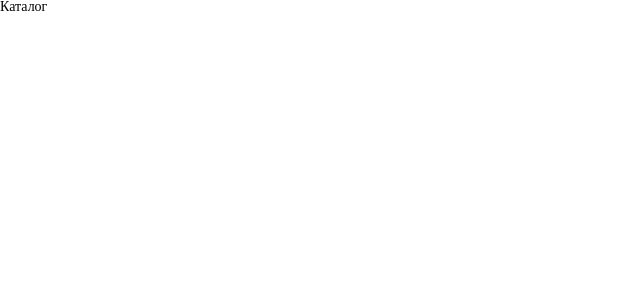
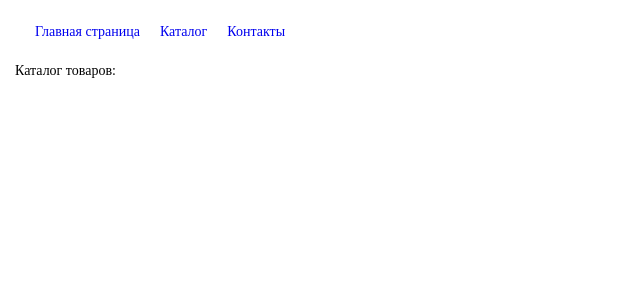
Before and after one commit to OlgaStarchenko/react-shop-router, a React (Vite) app: page /catalog in a window 1280 px wide. Shown: the top 300 px of the page, without its empty margins (0-640 px from the left). Built offline with nearby package versions, Linux system fonts and the light colour scheme.

Commit message:
A Header component containing a navigation menu has been implemented and connected to the App component. CSS Modules (*.module.css) have been created for all existing components and linked to their respective components.

```diff
--- a/src/App.jsx
+++ b/src/App.jsx
@@ -2,13 +2,18 @@ import MainPage from "./pages/MainPage";
 import Catalog from "./pages/Catalog";
 import Contacts from "./pages/Contacts";
 import { Route, Routes } from "react-router-dom";
+import Header from "./components/Header";
 
 export default function App() {
   return (
-    <Routes>
-      <Route path="/" element={<MainPage />} />
-      <Route path="/catalog" element={<Catalog />} />
-      <Route path="/contacts" element={<Contacts />} />
-    </Routes>
+    <>
+      <Header />
+
+      <Routes>
+        <Route path="/" element={<MainPage />} />
+        <Route path="/catalog" element={<Catalog />} />
+        <Route path="/contacts" element={<Contacts />} />
+      </Routes>
+    </>
   );
 }
--- /dev/null
+++ b/src/components/Header.jsx
@@ -0,0 +1,22 @@
+import { Link } from "react-router-dom";
+import styles from "./header.module.css";
+
+export default function Header() {
+  return (
+    <header>
+      <nav>
+        <div className={styles.container}>
+          <Link to="/" className={styles.item}>
+            Главная страница
+          </Link>
+          <Link to="/catalog" className={styles.item}>
+            Каталог
+          </Link>
+          <Link to="/contacts" className={styles.item}>
+            Контакты
+          </Link>
+        </div>
+      </nav>
+    </header>
+  );
+}
--- /dev/null
+++ b/src/components/header.module.css
@@ -0,0 +1,7 @@
+.container {
+  margin: 15px;
+  padding: 10px;
+}
+.item {
+  margin: 0 10px;
+}
--- a/src/pages/Catalog.jsx
+++ b/src/pages/Catalog.jsx
@@ -1,3 +1,9 @@
+import styles from "./catalog.module.css";
+
 export default function Catalog() {
-  return <h1>Каталог</h1>;
+  return (
+    <div className={styles.container}>
+      <h1>Каталог товаров:</h1>
+    </div>
+  );
 }
--- a/src/pages/Contacts.jsx
+++ b/src/pages/Contacts.jsx
@@ -1,3 +1,9 @@
+import styles from "./contacts.module.css";
+
 export default function Contacts() {
-  return <h1>Контакты</h1>;
+  return (
+    <div className={styles.container}>
+      <h1>Контакты:</h1>
+    </div>
+  );
 }
--- a/src/pages/MainPage.jsx
+++ b/src/pages/MainPage.jsx
@@ -1,5 +1,9 @@
-import { Link } from "react-router-dom";
+import styles from "./mainPage.module.css";
 
 export default function MainPage() {
-  return <Link to={"/catalog"}>Каталог</Link>;
+  return (
+    <div className={styles.container}>
+      <h1>Контент главной страницы</h1>
+    </div>
+  );
 }
--- /dev/null
+++ b/src/pages/catalog.module.css
@@ -0,0 +1,3 @@
+.container {
+  margin: 15px;
+}
--- /dev/null
+++ b/src/pages/contacts.module.css
@@ -0,0 +1,3 @@
+.container {
+  margin: 15px;
+}
--- /dev/null
+++ b/src/pages/mainPage.module.css
@@ -0,0 +1,3 @@
+.container {
+  margin: 15px;
+}
```
